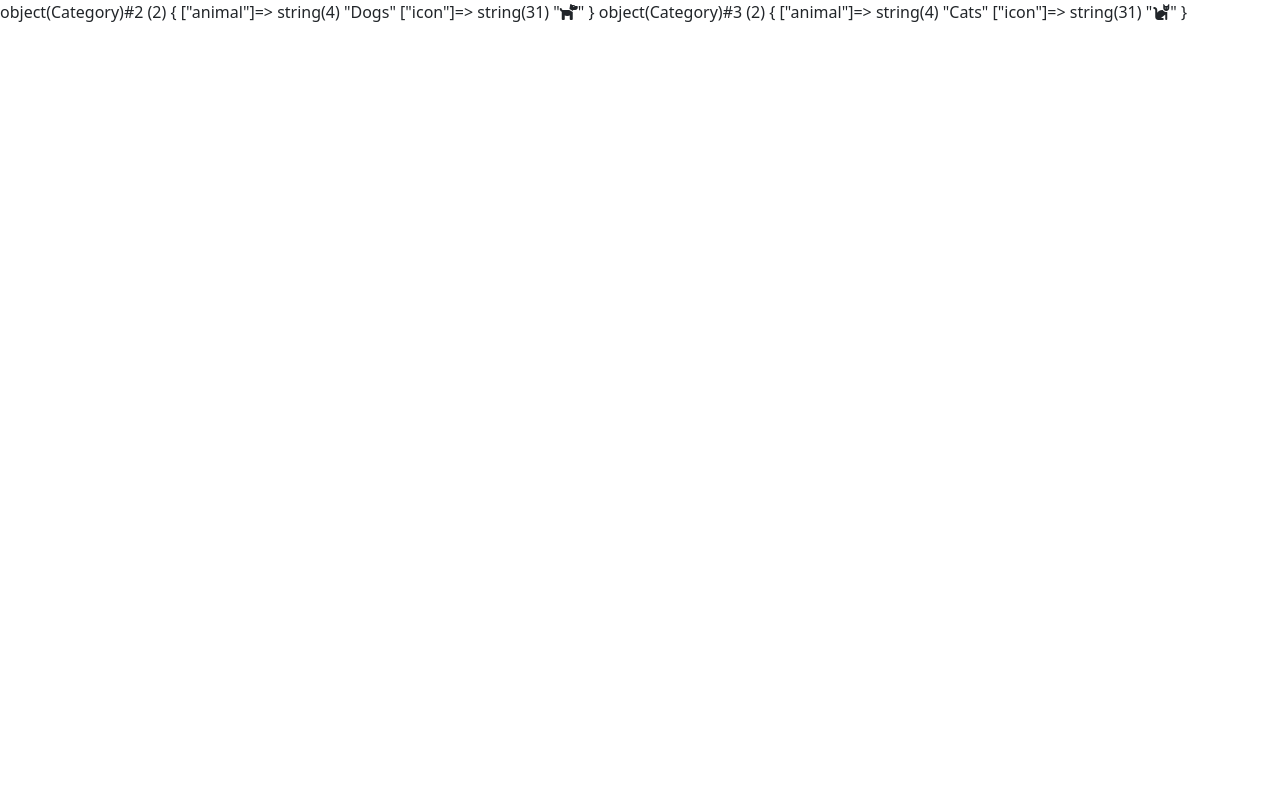
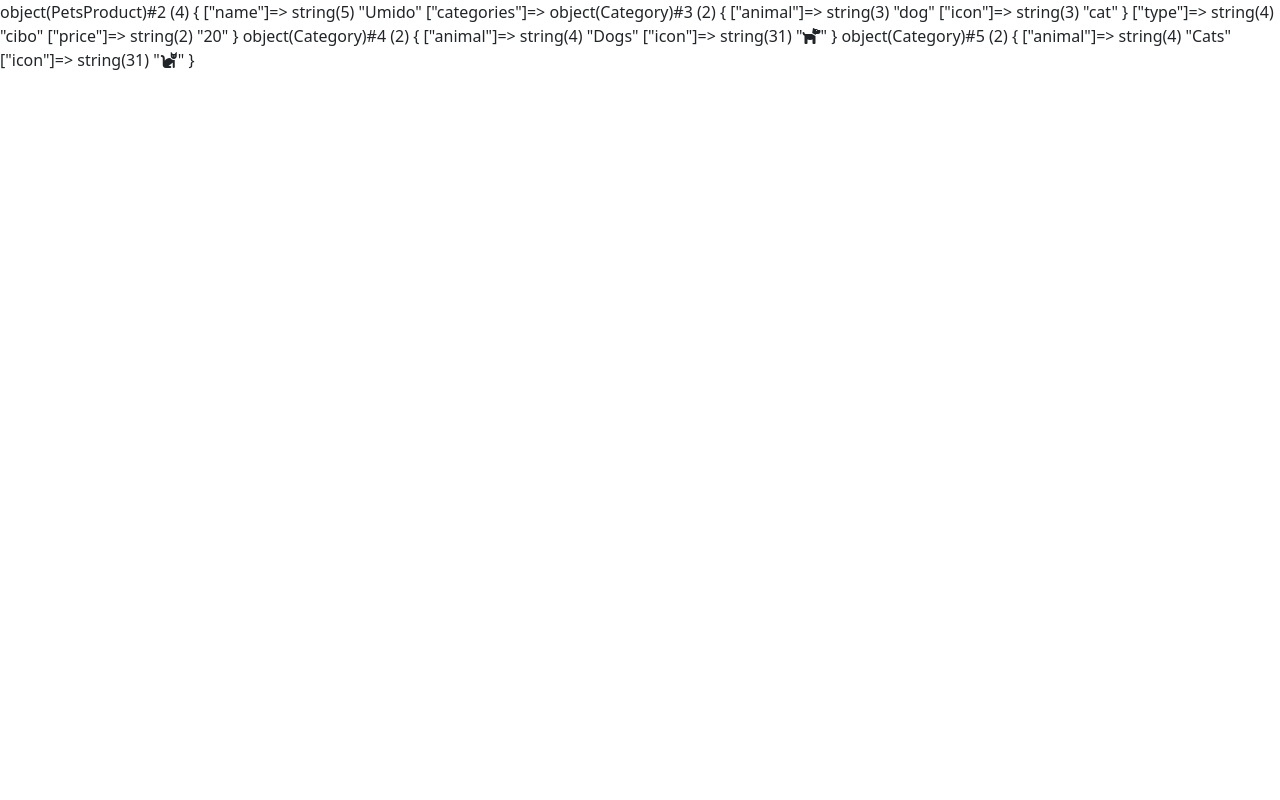
Before and after one commit to andreacagnina/php-oop-2, a PHP site: page / in a window 1280 px wide. Run offline with PHP 8.4, Linux system fonts and the light colour scheme; some libraries are stand-ins or nearby versions.

Commit message:
[feat] vardump on products

```diff
--- a/index.php
+++ b/index.php
@@ -1,13 +1,24 @@
 <?php
 class PetsProduct
 {
-    public $title;
+    public $name;
     public $categories;
     public $type;
     public $price;
+
+    function __construct($name, Category $categories, $type, $price)
+    {
+        $this->name = $name;
+        $this->categories = $categories;
+        $this->type = $type;
+        $this->price = $price;
+    }
 }
 
-class Type
+$Prodotto = new PetsProduct('Umido', new Category('dog', 'cat'), 'cibo', '20');
+var_dump($Prodotto);
+
+class Type extends PetsProduct
 {
     public $food;
     public $toys;
```
